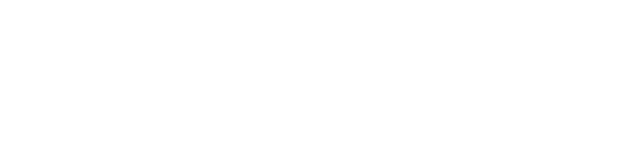
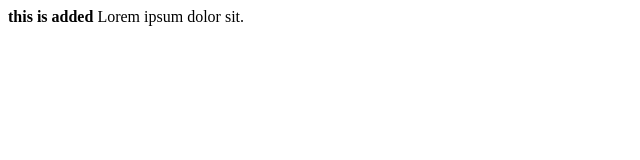
Before and after one commit to jgmleziva/jonathanmleziva, a plain HTML site: page index.html in a window 1280 px wide. Shown: the whole page, without its empty margins (0-640 px from the left). Drawn offline with Linux system fonts and the light colour scheme.

Commit message:
made simple changes to index.html

```diff
--- a/index.html
+++ b/index.html
@@ -6,6 +6,7 @@
     <title>Document</title>
 </head>
 <body>
-
+    <strong>this is added</strong>
+    Lorem ipsum dolor sit.
 </body>
 </html>
```
